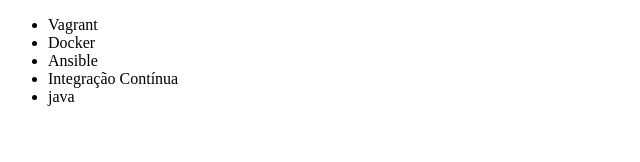
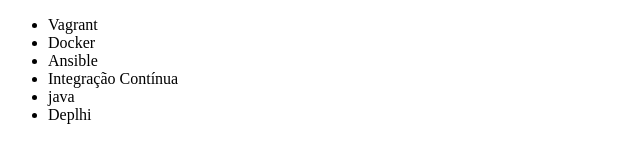
Before and after one commit to Thorcrii/thorcrii, a plain HTML site: page index.html in a window 1280 px wide. Shown: the full height of the page, 0-640 px from the left. Drawn offline with Linux system fonts and the light colour scheme.

Commit message:
Curso de delphi

```diff
--- a/index.html
+++ b/index.html
@@ -11,6 +11,7 @@
         <li>Ansible</li>
         <li>Integração Contínua</li>
 		<li>java</li>
+		<li>Deplhi</li>
     </ul>
 </body>
 </html>
```
